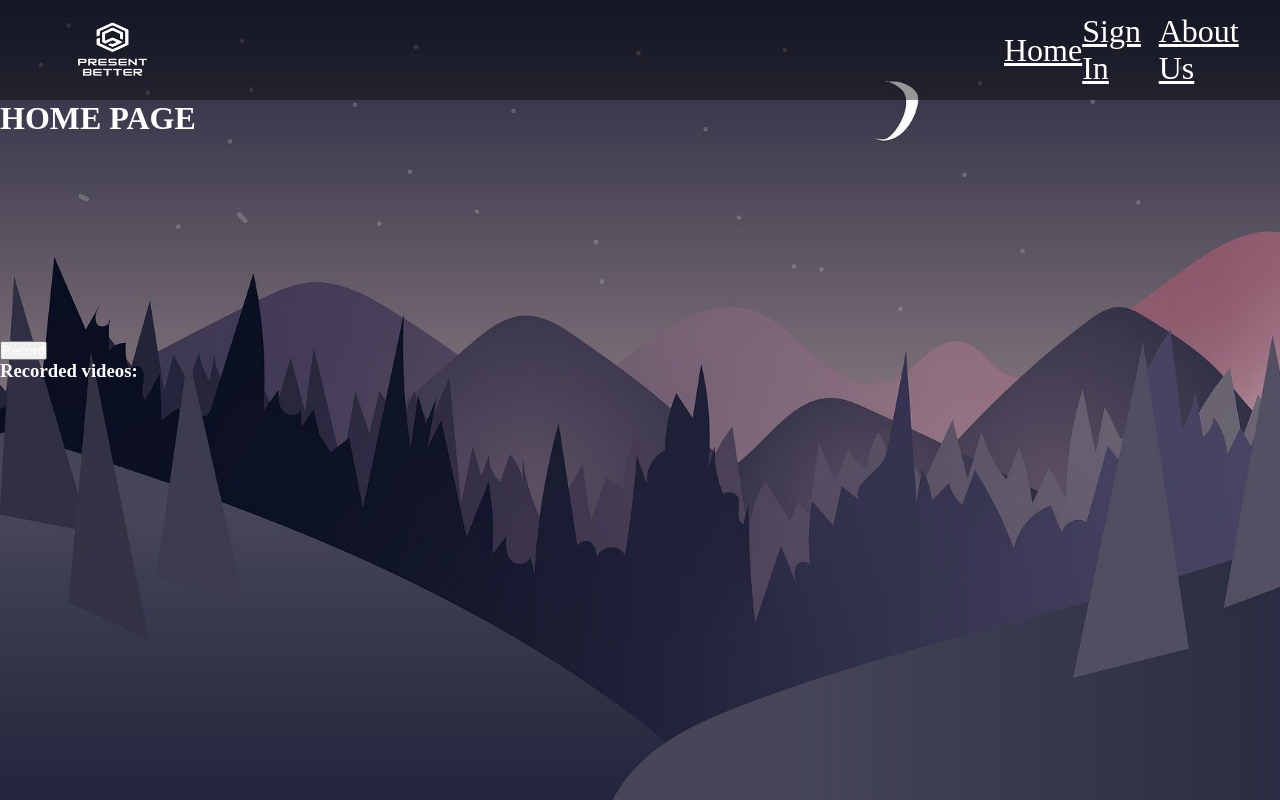
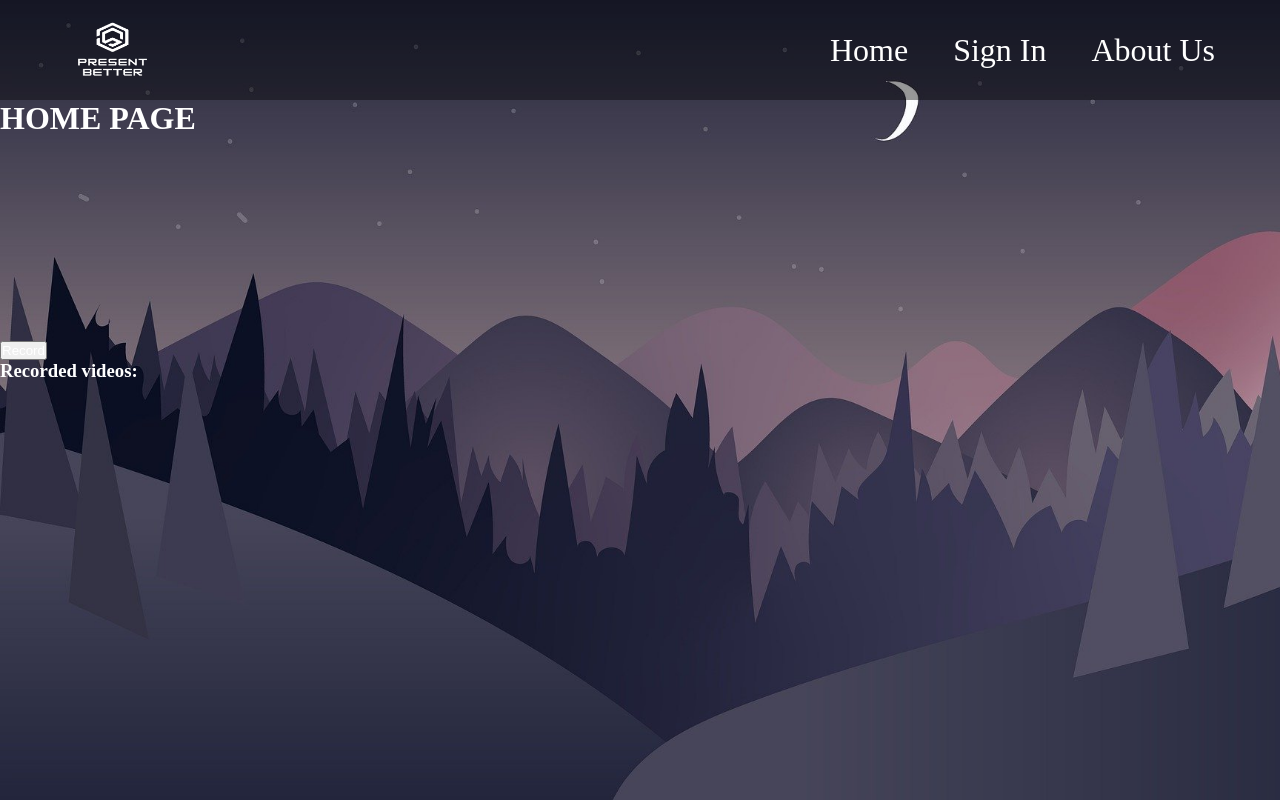
Before and after one commit to PresentBetter/PresentBetter, a Django app: page / in a window 1280 px wide. Run offline with Django 3.2, Linux system fonts and the light colour scheme; some libraries are stand-ins or nearby versions.

Commit message:
minor-css changes to nav bar link

```diff
--- a/present_better/frontend/package.json
+++ b/present_better/frontend/package.json
@@ -6,7 +6,7 @@
   "scripts": {
     "dev": "webpack --mode development --watch",
     "build": "webpack --mode production",
-    "server": "python ../manage.py runserver 8080",
+    "server": "python3 ../manage.py runserver 8080",
     "start-dev": "npm run server & npm run dev"
   },
   "keywords": [],
--- a/present_better/frontend/static/css/index.css
+++ b/present_better/frontend/static/css/index.css
@@ -27,9 +27,18 @@
   display: flex;
   flex-direction: row;
   align-items: center;
-  width: 20vw;
+  width: 475px;
+  justify-content: space-evenly;
   font-size: 2rem;
   margin-right: 20px;
+}
+
+.nav a {
+  text-decoration: none;
+}
+
+.nav a:hover {
+  color: rgb(71, 68, 99);
 }
 
 /* html,
```
